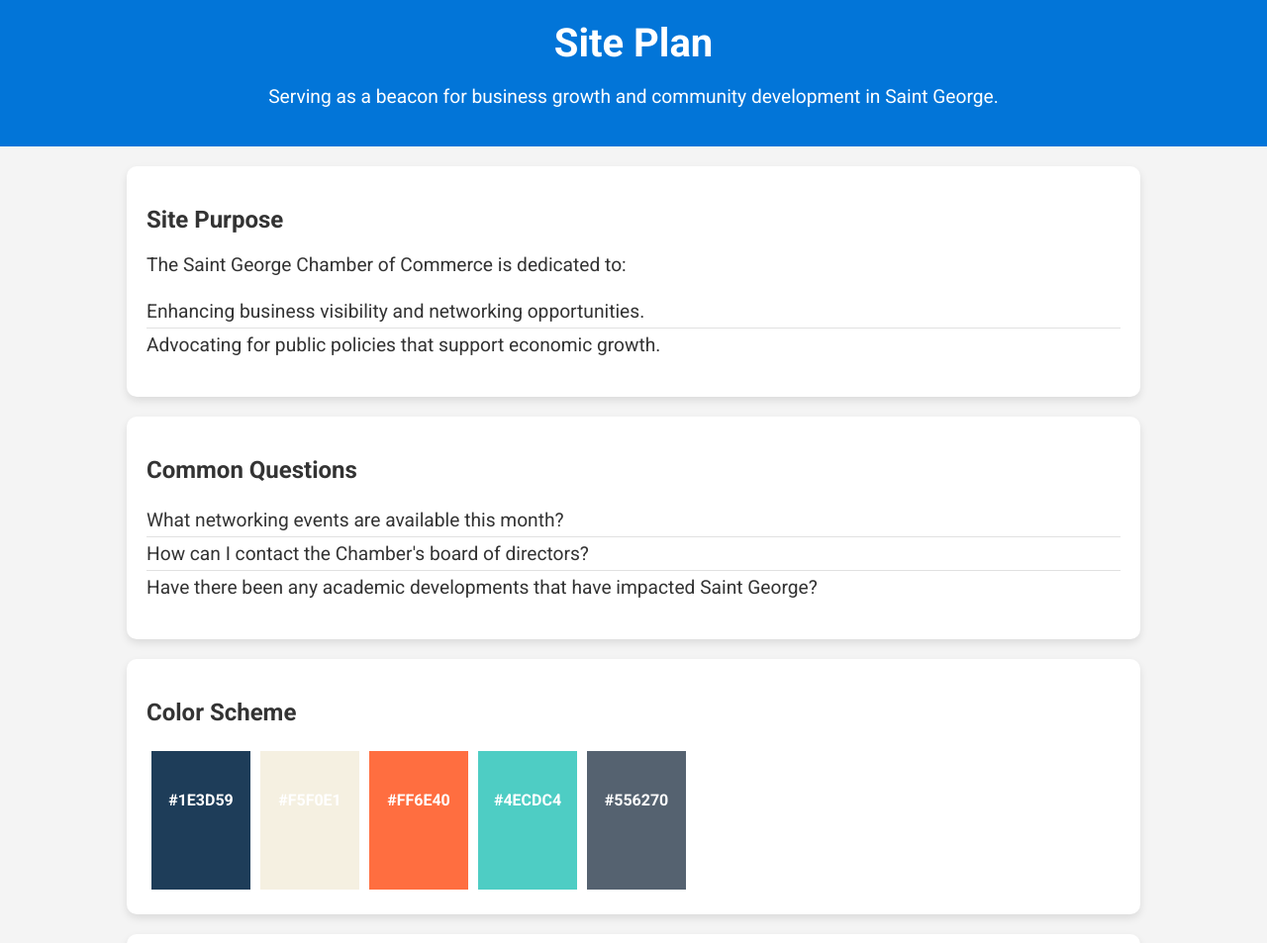
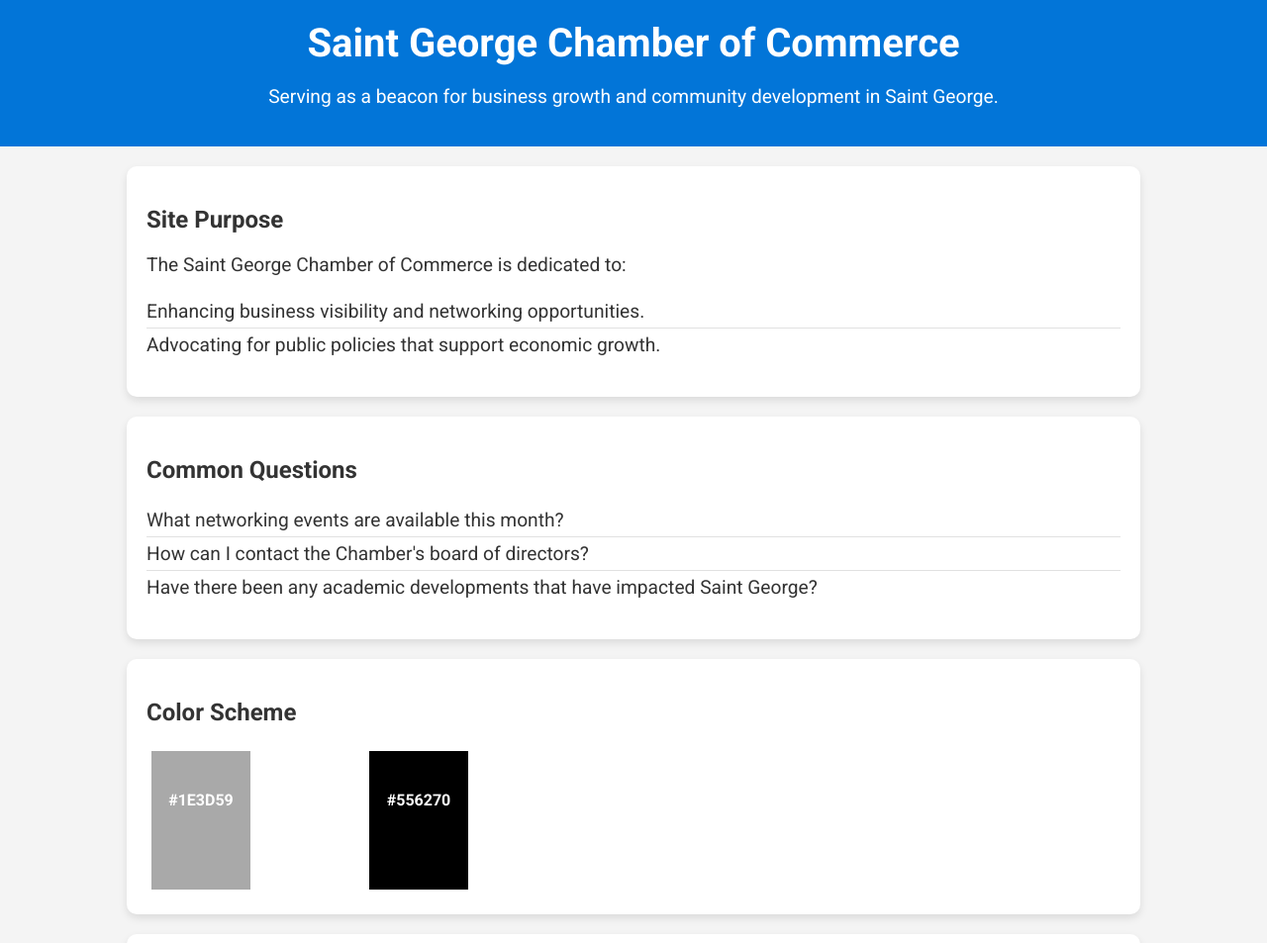
Before and after one commit to KillerK1998/WDD230, a plain HTML site: page lesson03/chamber-site-plan.html in a window 1280 px wide. Shown: the top 953 px of the page at 99% size. Drawn offline with Linux system fonts and the light colour scheme.

Commit message:
updated site plan

```diff
--- a/lesson03/chamber-site-plan.html
+++ b/lesson03/chamber-site-plan.html
@@ -3,7 +3,7 @@
 <head>
     <meta charset="UTF-8">
     <meta name="viewport" content="width=device-width, initial-scale=1.0">
-    <title>Saint George Chamber of Commerce</title>
+    <title>Site Plan</title>
     <meta property="og:author" content="Kaler Sappington" />
     <meta property="og:description" content="Site Plan for Chamber of Commerce Homepage" />
     <link rel="stylesheet" href="styles/chamber-site-plan.css">
@@ -29,7 +29,7 @@
 </head>
 <body>
     <header>
-        <h1>Site Plan</h1>
+        <h1>Saint George Chamber of Commerce</h1>
         <p>Serving as a beacon for business growth and community development in Saint George.</p>
     </header>
     <main>
@@ -52,11 +52,9 @@
         <section>
             <h2>Color Scheme</h2>
             <div class="color-scheme">
-                <div style="background-color: #1E3D59;">#1E3D59</div>
-                <div style="background-color: #F5F0E1;">#F5F0E1</div>
-                <div style="background-color: #FF6E40;">#FF6E40</div>
-                <div style="background-color: #4ECDC4;">#4ECDC4</div>
-                <div style="background-color: #556270;">#556270</div>
+                <div style="background-color: darkgrey;">#1E3D59</div>
+                <div style="background-color: white;">#F5F0E1</div>
+                <div style="background-color: black;">#556270</div>
             </div>
         </section>
         <section>
```
